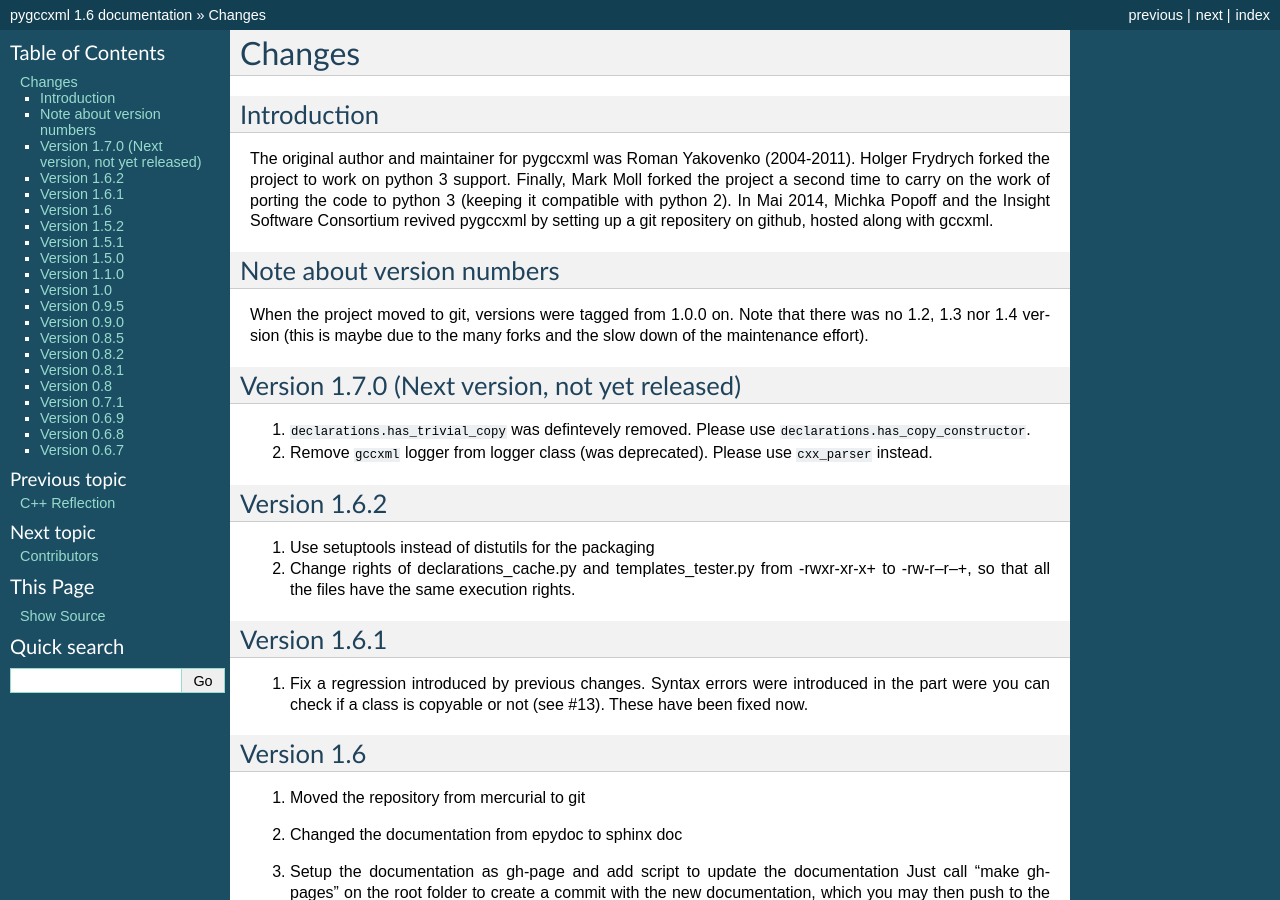
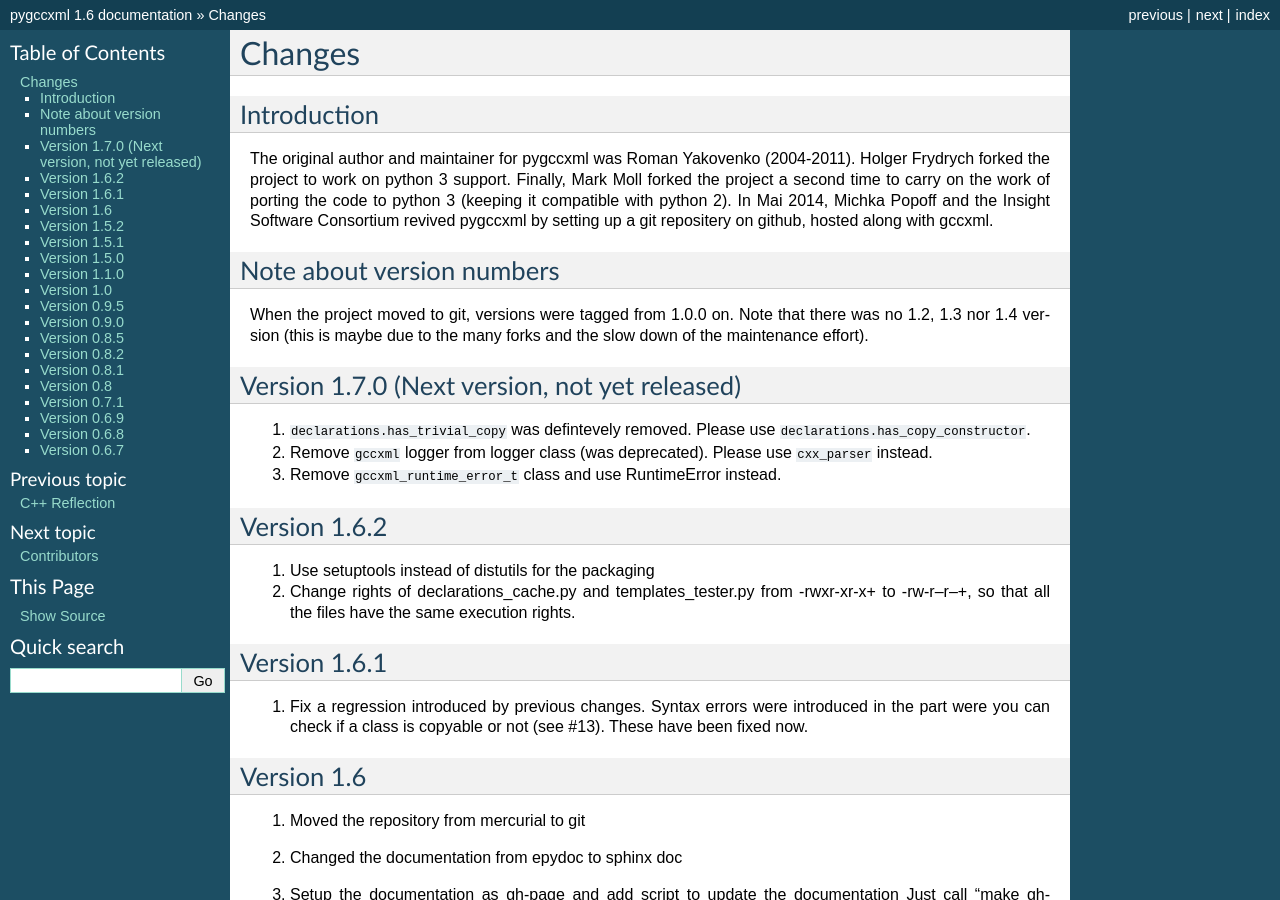
Before and after one commit to CastXML/pygccxml, a Sphinx documentation site: the page built from docs/history.rst, in a window 1280 px wide and 900 px high. Built offline with Sphinx 7.4.7, drawn with Linux system fonts in a browser that asks for light colours.

Commit message:
Document removal

```diff
--- a/docs/history.rst
+++ b/docs/history.rst
@@ -26,6 +26,9 @@
 
 2. Remove ``gccxml`` logger from logger class (was deprecated).
    Please use ``cxx_parser`` instead.
+
+3. Remove ``gccxml_runtime_error_t`` class and use RuntimeError
+   instead.
 
 Version 1.6.2
 -------------
```
